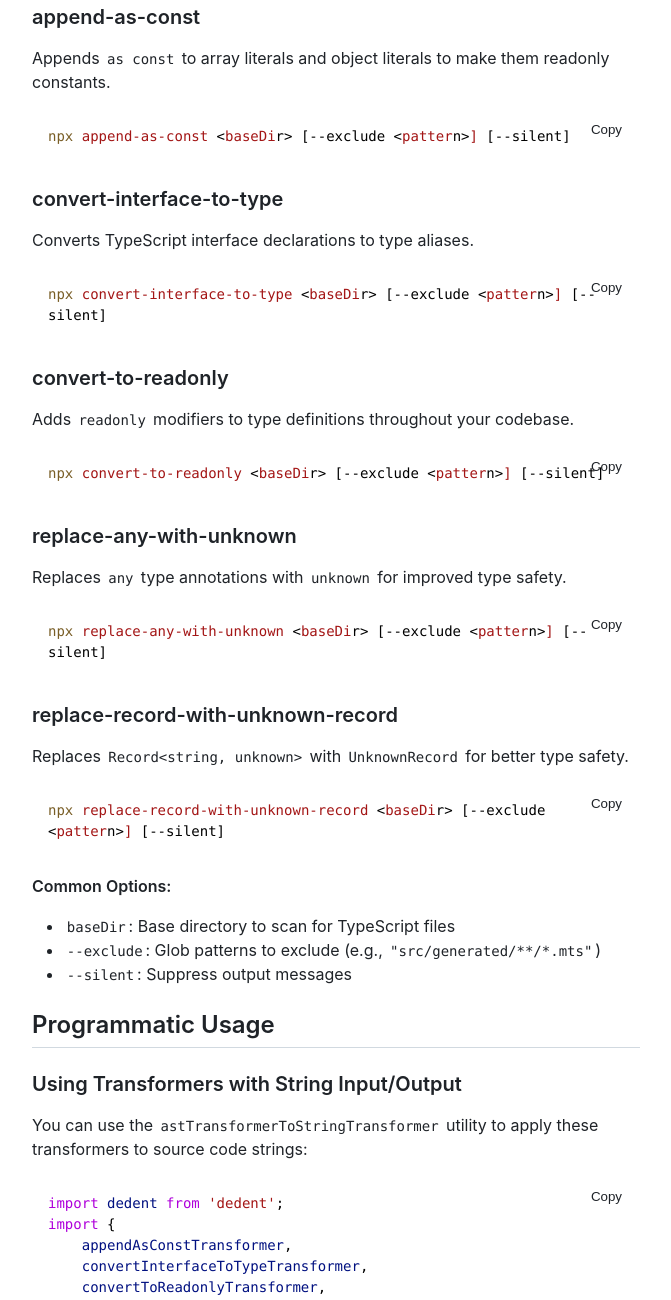
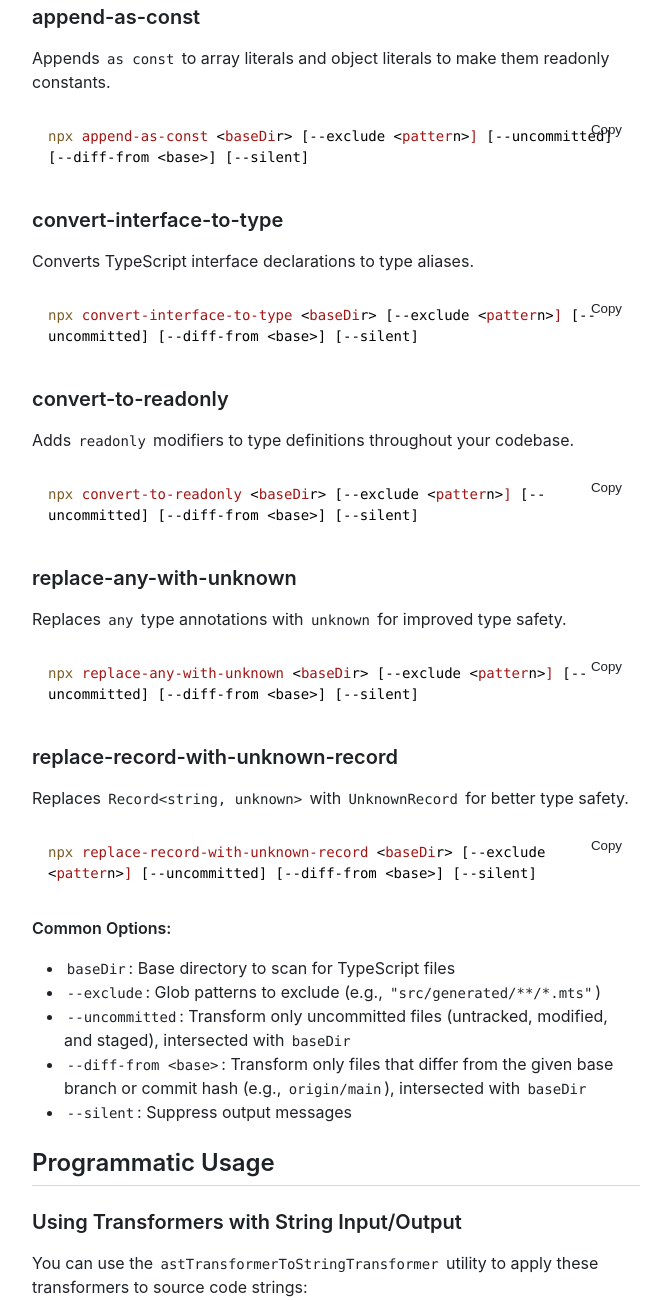
Before and after one commit to noshiro-pf/ts-codemod-lib, a website built with Vite: page docs/index.html in a window 1280 px wide. Shown: the part 6713-8013 px from the top of the page, without its empty margins (272-943 px from the left). Built offline with nearby package versions, Linux system fonts and the light colour scheme.

Commit message:
feat: add --diff-from option to codemod commands

```diff
--- a/docs/index.html
+++ b/docs/index.html
@@ -95,33 +95,35 @@
 <p>This package provides command-line tools for common TypeScript transformations:</p>
 <h3 id="append-as-const" class="tsd-anchor-link">append-as-const<a href="#append-as-const" aria-label="Permalink" class="tsd-anchor-icon"><svg viewBox="0 0 24 24" aria-hidden="true"><use href="assets/icons.svg#icon-anchor"></use></svg></a></h3>
 <p>Appends <code>as const</code> to array literals and object literals to make them readonly constants.</p>
-<pre><code class="bash"><span class="hl-1">npx</span><span class="hl-2"> </span><span class="hl-3">append-as-const</span><span class="hl-2"> &lt;</span><span class="hl-3">baseDi</span><span class="hl-2">r&gt; [--exclude &lt;</span><span class="hl-3">patter</span><span class="hl-2">n&gt;</span><span class="hl-3">]</span><span class="hl-2"> [--silent]</span>
+<pre><code class="bash"><span class="hl-1">npx</span><span class="hl-2"> </span><span class="hl-3">append-as-const</span><span class="hl-2"> &lt;</span><span class="hl-3">baseDi</span><span class="hl-2">r&gt; [--exclude &lt;</span><span class="hl-3">patter</span><span class="hl-2">n&gt;</span><span class="hl-3">]</span><span class="hl-2"> [--uncommitted] [--diff-from &lt;base&gt;] [--silent]</span>
 </code><button type="button">Copy</button></pre>
 
 <h3 id="convert-interface-to-type" class="tsd-anchor-link">convert-interface-to-type<a href="#convert-interface-to-type" aria-label="Permalink" class="tsd-anchor-icon"><svg viewBox="0 0 24 24" aria-hidden="true"><use href="assets/icons.svg#icon-anchor"></use></svg></a></h3>
 <p>Converts TypeScript interface declarations to type aliases.</p>
-<pre><code class="bash"><span class="hl-1">npx</span><span class="hl-2"> </span><span class="hl-3">convert-interface-to-type</span><span class="hl-2"> &lt;</span><span class="hl-3">baseDi</span><span class="hl-2">r&gt; [--exclude &lt;</span><span class="hl-3">patter</span><span class="hl-2">n&gt;</span><span class="hl-3">]</span><span class="hl-2"> [--silent]</span>
+<pre><code class="bash"><span class="hl-1">npx</span><span class="hl-2"> </span><span class="hl-3">convert-interface-to-type</span><span class="hl-2"> &lt;</span><span class="hl-3">baseDi</span><span class="hl-2">r&gt; [--exclude &lt;</span><span class="hl-3">patter</span><span class="hl-2">n&gt;</span><span class="hl-3">]</span><span class="hl-2"> [--uncommitted] [--diff-from &lt;base&gt;] [--silent]</span>
 </code><button type="button">Copy</button></pre>
 
 <h3 id="convert-to-readonly" class="tsd-anchor-link">convert-to-readonly<a href="#convert-to-readonly" aria-label="Permalink" class="tsd-anchor-icon"><svg viewBox="0 0 24 24" aria-hidden="true"><use href="assets/icons.svg#icon-anchor"></use></svg></a></h3>
 <p>Adds <code>readonly</code> modifiers to type definitions throughout your codebase.</p>
-<pre><code class="bash"><span class="hl-1">npx</span><span class="hl-2"> </span><span class="hl-3">convert-to-readonly</span><span class="hl-2"> &lt;</span><span class="hl-3">baseDi</span><span class="hl-2">r&gt; [--exclude &lt;</span><span class="hl-3">patter</span><span class="hl-2">n&gt;</span><span class="hl-3">]</span><span class="hl-2"> [--silent]</span>
+<pre><code class="bash"><span class="hl-1">npx</span><span class="hl-2"> </span><span class="hl-3">convert-to-readonly</span><span class="hl-2"> &lt;</span><span class="hl-3">baseDi</span><span class="hl-2">r&gt; [--exclude &lt;</span><span class="hl-3">patter</span><span class="hl-2">n&gt;</span><span class="hl-3">]</span><span class="hl-2"> [--uncommitted] [--diff-from &lt;base&gt;] [--silent]</span>
 </code><button type="button">Copy</button></pre>
 
 <h3 id="replace-any-with-unknown" class="tsd-anchor-link">replace-any-with-unknown<a href="#replace-any-with-unknown" aria-label="Permalink" class="tsd-anchor-icon"><svg viewBox="0 0 24 24" aria-hidden="true"><use href="assets/icons.svg#icon-anchor"></use></svg></a></h3>
 <p>Replaces <code>any</code> type annotations with <code>unknown</code> for improved type safety.</p>
-<pre><code class="bash"><span class="hl-1">npx</span><span class="hl-2"> </span><span class="hl-3">replace-any-with-unknown</span><span class="hl-2"> &lt;</span><span class="hl-3">baseDi</span><span class="hl-2">r&gt; [--exclude &lt;</span><span class="hl-3">patter</span><span class="hl-2">n&gt;</span><span class="hl-3">]</span><span class="hl-2"> [--silent]</span>
+<pre><code class="bash"><span class="hl-1">npx</span><span class="hl-2"> </span><span class="hl-3">replace-any-with-unknown</span><span class="hl-2"> &lt;</span><span class="hl-3">baseDi</span><span class="hl-2">r&gt; [--exclude &lt;</span><span class="hl-3">patter</span><span class="hl-2">n&gt;</span><span class="hl-3">]</span><span class="hl-2"> [--uncommitted] [--diff-from &lt;base&gt;] [--silent]</span>
 </code><button type="button">Copy</button></pre>
 
 <h3 id="replace-record-with-unknown-record" class="tsd-anchor-link">replace-record-with-unknown-record<a href="#replace-record-with-unknown-record" aria-label="Permalink" class="tsd-anchor-icon"><svg viewBox="0 0 24 24" aria-hidden="true"><use href="assets/icons.svg#icon-anchor"></use></svg></a></h3>
 <p>Replaces <code>Record&lt;string, unknown&gt;</code> with <code>UnknownRecord</code> for better type safety.</p>
-<pre><code class="bash"><span class="hl-1">npx</span><span class="hl-2"> </span><span class="hl-3">replace-record-with-unknown-record</span><span class="hl-2"> &lt;</span><span class="hl-3">baseDi</span><span class="hl-2">r&gt; [--exclude &lt;</span><span class="hl-3">patter</span><span class="hl-2">n&gt;</span><span class="hl-3">]</span><span class="hl-2"> [--silent]</span>
+<pre><code class="bash"><span class="hl-1">npx</span><span class="hl-2"> </span><span class="hl-3">replace-record-with-unknown-record</span><span class="hl-2"> &lt;</span><span class="hl-3">baseDi</span><span class="hl-2">r&gt; [--exclude &lt;</span><span class="hl-3">patter</span><span class="hl-2">n&gt;</span><span class="hl-3">]</span><span class="hl-2"> [--uncommitted] [--diff-from &lt;base&gt;] [--silent]</span>
 </code><button type="button">Copy</button></pre>
 
 <p><strong>Common Options:</strong></p>
 <ul>
 <li><code>baseDir</code>: Base directory to scan for TypeScript files</li>
 <li><code>--exclude</code>: Glob patterns to exclude (e.g., <code>&quot;src/generated/**/*.mts&quot;</code>)</li>
+<li><code>--uncommitted</code>: Transform only uncommitted files (untracked, modified, and staged), intersected with <code>baseDir</code></li>
+<li><code>--diff-from &lt;base&gt;</code>: Transform only files that differ from the given base branch or commit hash (e.g., <code>origin/main</code>), intersected with <code>baseDir</code></li>
 <li><code>--silent</code>: Suppress output messages</li>
 </ul>
 <h2 id="programmatic-usage" class="tsd-anchor-link">Programmatic Usage<a href="#programmatic-usage" aria-label="Permalink" class="tsd-anchor-icon"><svg viewBox="0 0 24 24" aria-hidden="true"><use href="assets/icons.svg#icon-anchor"></use></svg></a></h2>
--- a/package.json
+++ b/package.json
@@ -50,6 +50,12 @@
     "clean": "pnpm run /clean:.*/",
     "clean:logs": "npx rimraf ./*.log",
     "codemod": "run-s codemod:uncommitted:* fmt",
+    "codemod:diff": "run-s codemod:diff:* fmt",
+    "codemod:diff:as-const": "tsx ./src/cmd/append-as-const.mts --diff-from origin/main '{src,scripts,samples,test}/**/*.{mts,tsx}'",
+    "codemod:diff:any-to-unknown": "tsx ./src/cmd/replace-any-with-unknown.mts --diff-from origin/main '{src,scripts,samples,test}/**/*.{mts,tsx}'",
+    "codemod:diff:unknown-record": "tsx ./src/cmd/replace-record-with-unknown-record.mts --diff-from origin/main '{src,scripts,samples,test}/**/*.{mts,tsx}'",
+    "codemod:diff:interface-to-type": "tsx ./src/cmd/convert-interface-to-type.mts --diff-from origin/main '{src,scripts,samples,test}/**/*.{mts,tsx}'",
+    "codemod:diff:readonly": "tsx ./src/cmd/convert-to-readonly.mts --diff-from origin/main '{src,scripts,samples,test}/**/*.{mts,tsx}'",
     "codemod:full": "run-s codemod:full:* fmt",
     "codemod:full:as-const": "tsx ./src/cmd/append-as-const.mts '{src,scripts,samples,test}/**/*.{mts,tsx}'",
     "codemod:full:any-to-unknown": "tsx ./src/cmd/replace-any-with-unknown.mts '{src,scripts,samples,test}/**/*.{mts,tsx}'",
```
Also changed, not shown: docs/functions/cmd_run-transformer-cli.runTransformerCLI.html (+1 -1 lines), README.md, src/cmd/append-as-const.mts, src/cmd/convert-interface-to-type.mts, src/cmd/convert-to-readonly.mts, src/cmd/replace-any-with-unknown.mts, src/cmd/replace-record-with-unknown-record.mts, src/cmd/run-transformer-cli.mts.
